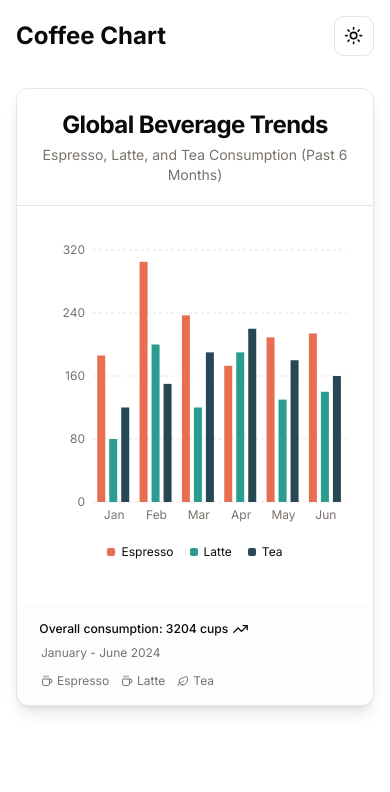
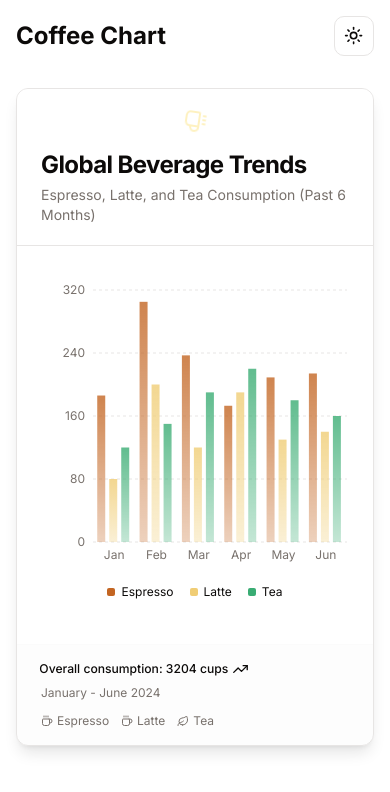
Before and after one commit to DrakeAlia/ui-chart, a Next.js app: page / in a window 390 px wide. Shown: the top 792 px of the page. Built offline with nearby package versions, Linux system fonts and the light colour scheme.

Commit message:
added color graident

```diff
--- a/src/components/CoffeeChart.tsx
+++ b/src/components/CoffeeChart.tsx
@@ -27,7 +27,7 @@ import {
   ChartLegendContent,
 } from "@/components/ui/chart";
 
-import { TrendingUp, Coffee, Leaf, X } from "lucide-react";
+import { TrendingUp, Coffee, Leaf, X, Droplet } from "lucide-react";
 import { motion, AnimatePresence } from "framer-motion";
 
 const chartData = [
@@ -42,15 +42,18 @@ const chartData = [
 const chartConfig = {
   Espresso: {
     label: "Espresso",
-    color: "hsl(var(--chart-1))",
+    // color: "hsl(var(--chart-1))",
+    color: "hsl(25, 70%, 45%)", // A rich brown color
   },
   Latte: {
     label: "Latte",
-    color: "hsl(var(--chart-2))",
+    // color: "hsl(var(--chart-2))",
+    color: "hsl(43, 80%, 70%)", // A creamy light brown
   },
   Tea: {
     label: "Tea",
-    color: "hsl(var(--chart-3))",
+    // color: "hsl(var(--chart-3))",
+    color: "hsl(150, 50%, 45%)", // A refreshing green
   },
 } satisfies ChartConfig;
 
@@ -123,25 +126,34 @@ export function CoffeeChart() {
 
   const renderBar = useCallback(
     (props: any) => {
-      const { fill, x, y, width, height, payload } = props;
-      const isHovered = hoveredBar === payload.dataKey;
+      const { fill, x, y, width, height, payload, dataKey } = props;
+      const isHovered = hoveredBar === dataKey;
       const isSelected = selectedMonth === payload.month;
+      const barColor = chartConfig[dataKey as keyof typeof chartConfig].color;
 
       return (
+        <motion.g>
+          <defs>
+            <linearGradient
+              id={`gradient-${dataKey}`}
+              x1="0"
+              y1="0"
+              x2="0"
+              y2="1"
+            >
+              <stop offset="0%" stopColor={barColor} stopOpacity={0.8} />
+              <stop offset="100%" stopColor={barColor} stopOpacity={0.3} />
+            </linearGradient>
+          </defs>
           <motion.rect
             x={x}
             y={y}
             width={width}
             height={height}
-          fill={fill}
+            fill={`url(#gradient-${dataKey})`}
             initial={{ scaleY: 0, originY: 1 }}
             animate={{
               scaleY: 1,
-            fill: isSelected
-              ? `url(#gradient-${payload.dataKey}-selected)`
-              : isHovered
-              ? `url(#gradient-${payload.dataKey}-hover)`
-              : fill,
               filter: isSelected ? "brightness(1.2) saturate(1.2)" : "none",
             }}
             transition={{ duration: 0.5, type: "spring", stiffness: 120 }}
@@ -150,6 +162,18 @@ export function CoffeeChart() {
               transition: { duration: 0.2 },
             }}
           />
+          {isHovered && (
+            <motion.circle
+              cx={x + width / 2}
+              cy={y - 10}
+              r={5}
+              fill={barColor}
+              initial={{ scale: 0 }}
+              animate={{ scale: 1 }}
+              transition={{ duration: 0.2 }}
+            />
+          )}
+        </motion.g>
       );
     },
     [hoveredBar, selectedMonth]
@@ -184,14 +208,26 @@ export function CoffeeChart() {
       initial={{ opacity: 0, scale: 0.9 }}
       animate={{ opacity: 1, scale: 1 }}
       transition={{ duration: 0.5 }}
+      className="relative"
     >
-      <Card className="overflow-hidden shadow-lg hover:shadow-xl transition-all duration-300">
-        <CardHeader className="flex items-center gap-2 space-y-0 border-b py-5 sm:flex-row bg-background text-foreground">
+      <Card className="overflow-hidden shadow-lg hover:shadow-xl transition-all duration-300 bg-gradient-to-br from-background to-background/80 backdrop-blur-sm">
+        <CardHeader className="flex items-center gap-4 space-y-0 border-b py-5 sm:flex-row bg-background/50 text-foreground">
+          <motion.div
+            className="text-6xl"
+            initial={{ opacity: 0, rotate: 0 }}
+            animate={{ opacity: 1, rotate: 360 }}
+            transition={{ duration: 20, repeat: Infinity, ease: "linear" }}
+            style={{
+              color: "hsl(var(--primary))",
+            }}
+          >
+            <Coffee />
+          </motion.div>
           <motion.div
             initial={{ opacity: 0, x: -20 }}
             animate={{ opacity: 1, x: 0 }}
             transition={{ duration: 0.5, delay: 0.2 }}
-            className="grid flex-1 gap-1 text-center sm:text-left"
+            className="grid flex-1 gap-1"
           >
             <motion.div
               initial={{ opacity: 0, y: -20 }}
```
Lines whose indentation alone changed are shown as unchanged.
